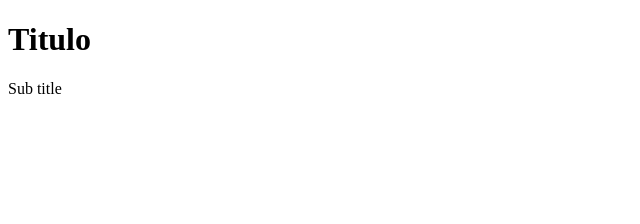
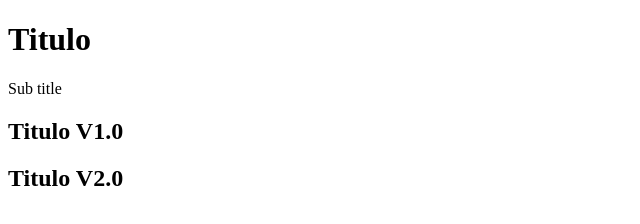
Before and after one commit to tiago-costa-s/branch_git, a plain HTML site: page index.html in a window 1280 px wide. Shown: the whole page, without its empty margins (0-640 px from the left). Drawn offline with Linux system fonts and the light colour scheme.

Commit message:
Alteração 3

```diff
--- a/index.html
+++ b/index.html
@@ -8,5 +8,7 @@
 <body>
     <h1>Titulo</h1>
     <p>Sub title</p>
+    <h2>Titulo V1.0</h2>
+    <h2>Titulo V2.0</h2>
 </body>
 </html>
```
